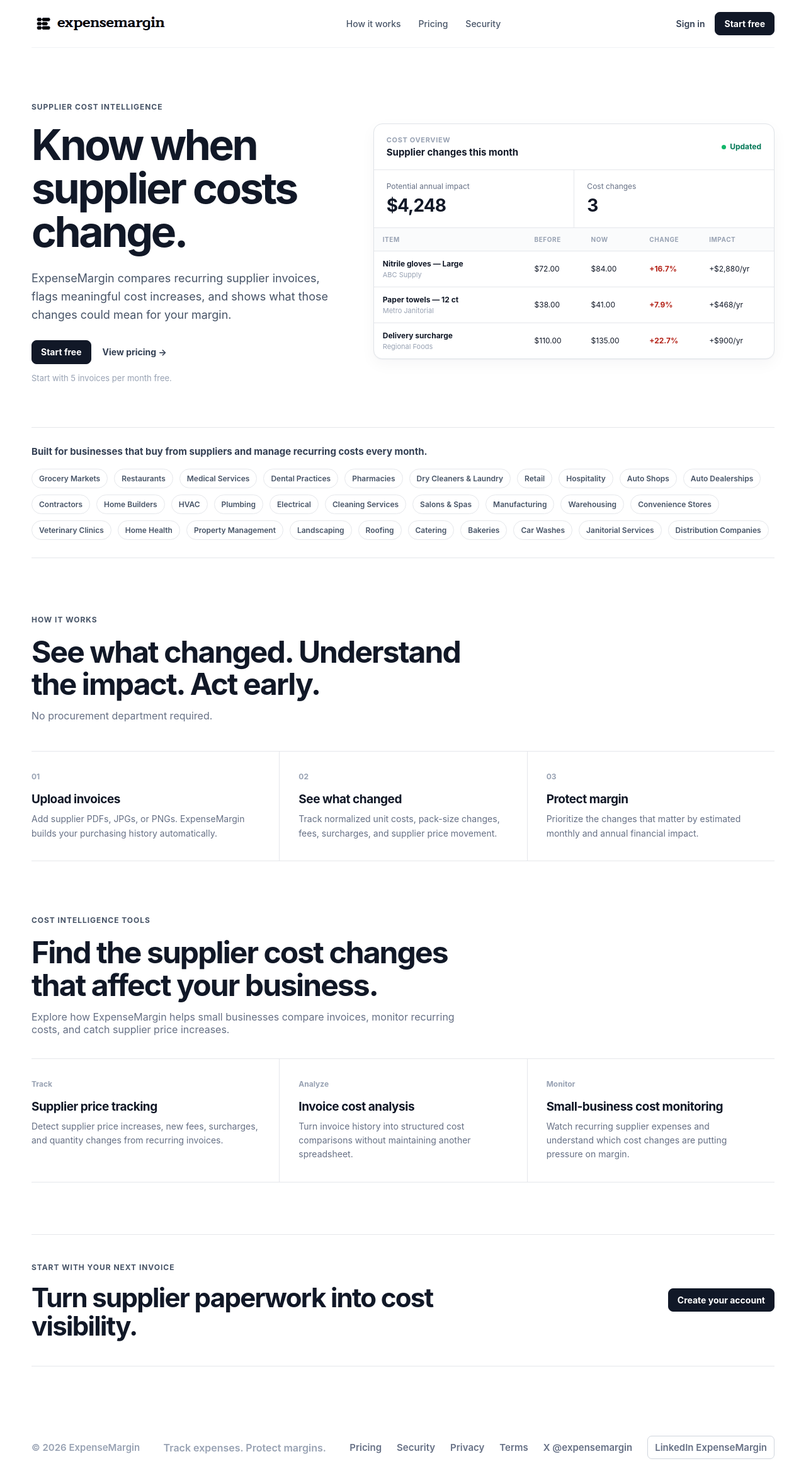
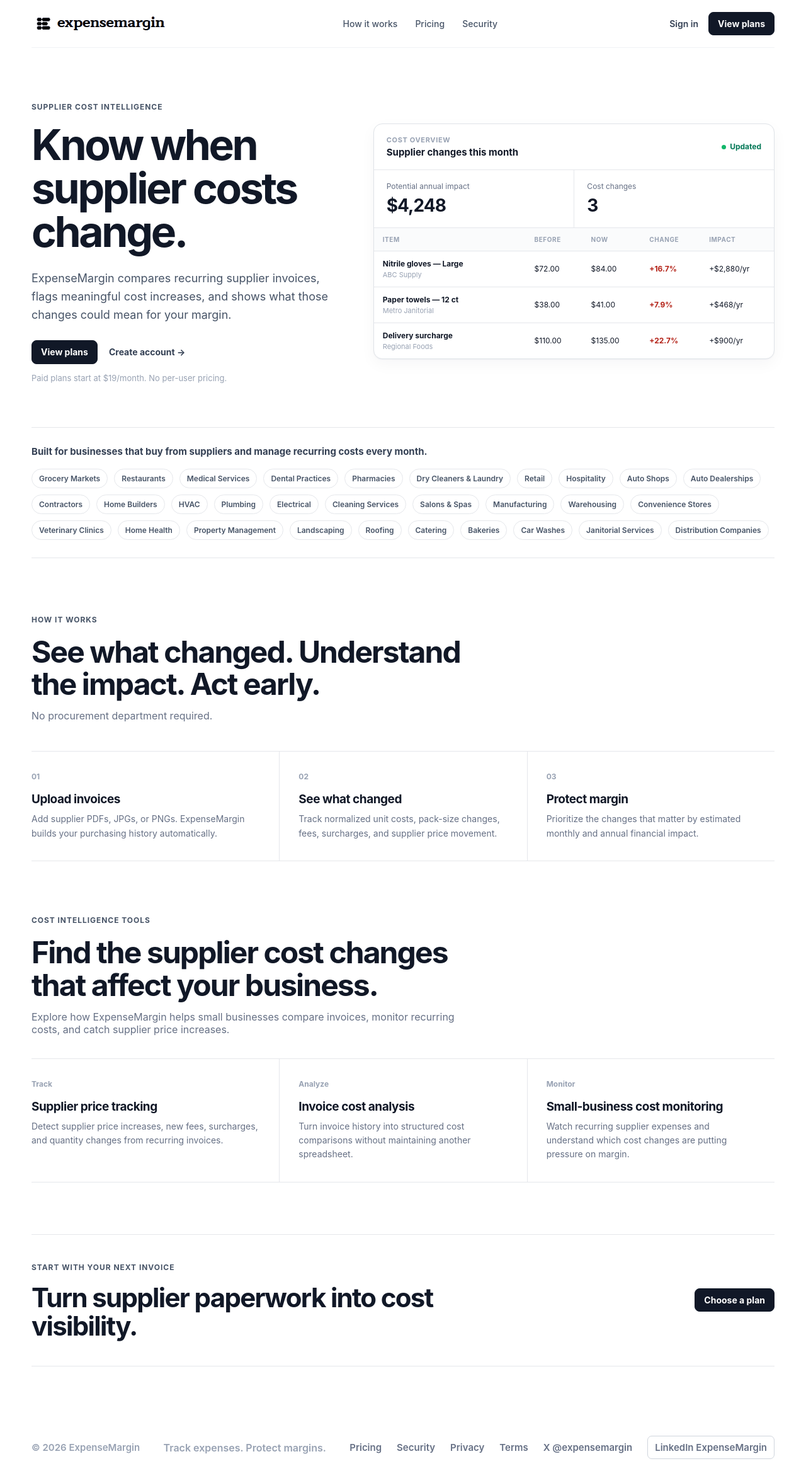
Before and after one commit to Dr-Opara/ExpenseMargin, a Next.js app: page / in a window 1280 px wide. Shown: the top 2354 px of the page at 63% size. Built offline with nearby package versions, Linux system fonts and the light colour scheme; no server answers.

Commit message:
pricing: remove free messaging from homepage

```diff
--- a/app/page.tsx
+++ b/app/page.tsx
@@ -53,7 +53,7 @@
           </div>
           <div className="nav-actions">
             <Link className="nav-signin" href="/login">Sign in</Link>
-            <Link className="btn primary" href="/signup">Start free</Link>
+            <Link className="btn primary" href="/pricing">View plans</Link>
           </div>
         </nav>
 
@@ -63,10 +63,10 @@
             <h1>Know when supplier costs change.</h1>
             <p>ExpenseMargin compares recurring supplier invoices, flags meaningful cost increases, and shows what those changes could mean for your margin.</p>
             <div className="hero-actions">
-              <Link className="btn primary" href="/signup">Start free</Link>
-              <Link className="text-link" href="/pricing">View pricing →</Link>
+              <Link className="btn primary" href="/pricing">View plans</Link>
+              <Link className="text-link" href="/signup">Create account →</Link>
             </div>
-            <div className="hero-note">Start with 5 invoices per month free.</div>
+            <div className="hero-note">Paid plans start at $19/month. No per-user pricing.</div>
           </div>
 
           <div className="product-frame" aria-label="ExpenseMargin cost change preview">
@@ -154,7 +154,7 @@
 
         <section className="simple-cta">
           <div><span className="overline">Start with your next invoice</span><h2>Turn supplier paperwork into cost visibility.</h2></div>
-          <Link className="btn primary" href="/signup">Create your account</Link>
+          <Link className="btn primary" href="/pricing">Choose a plan</Link>
         </section>
 
         <footer
```
